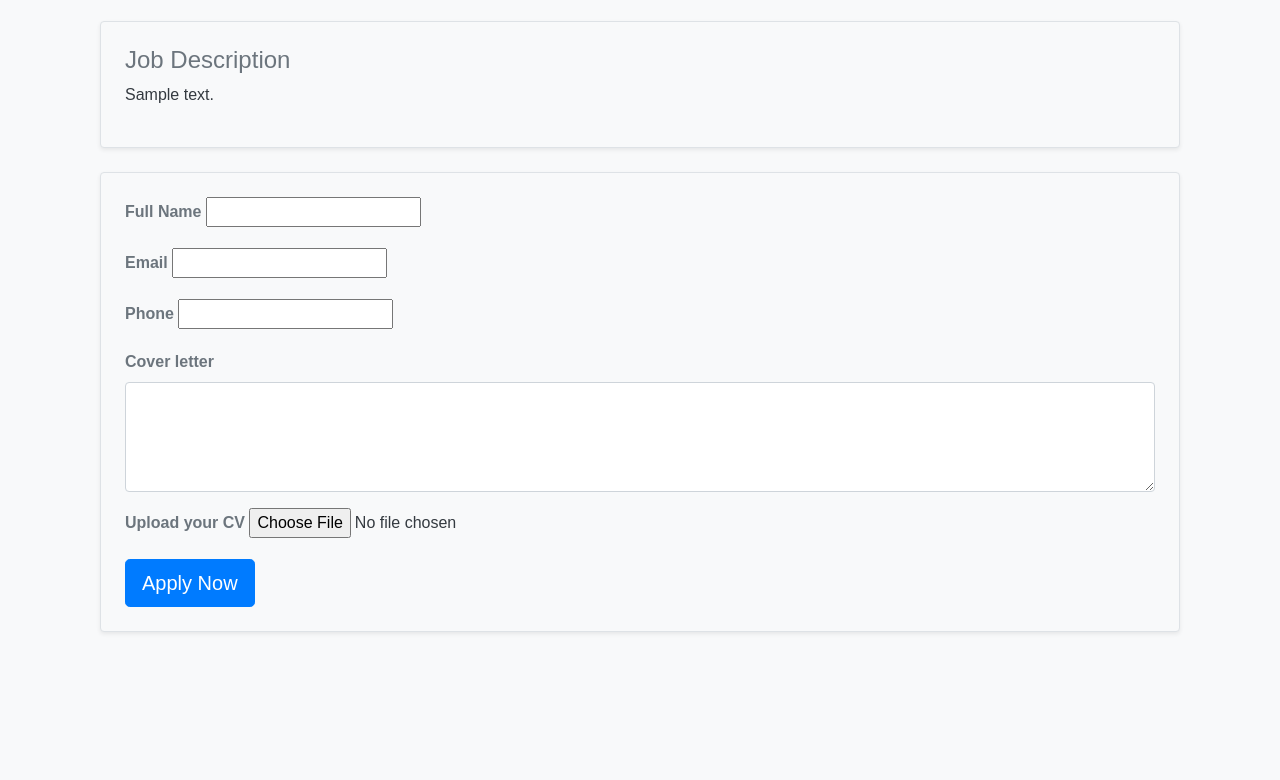
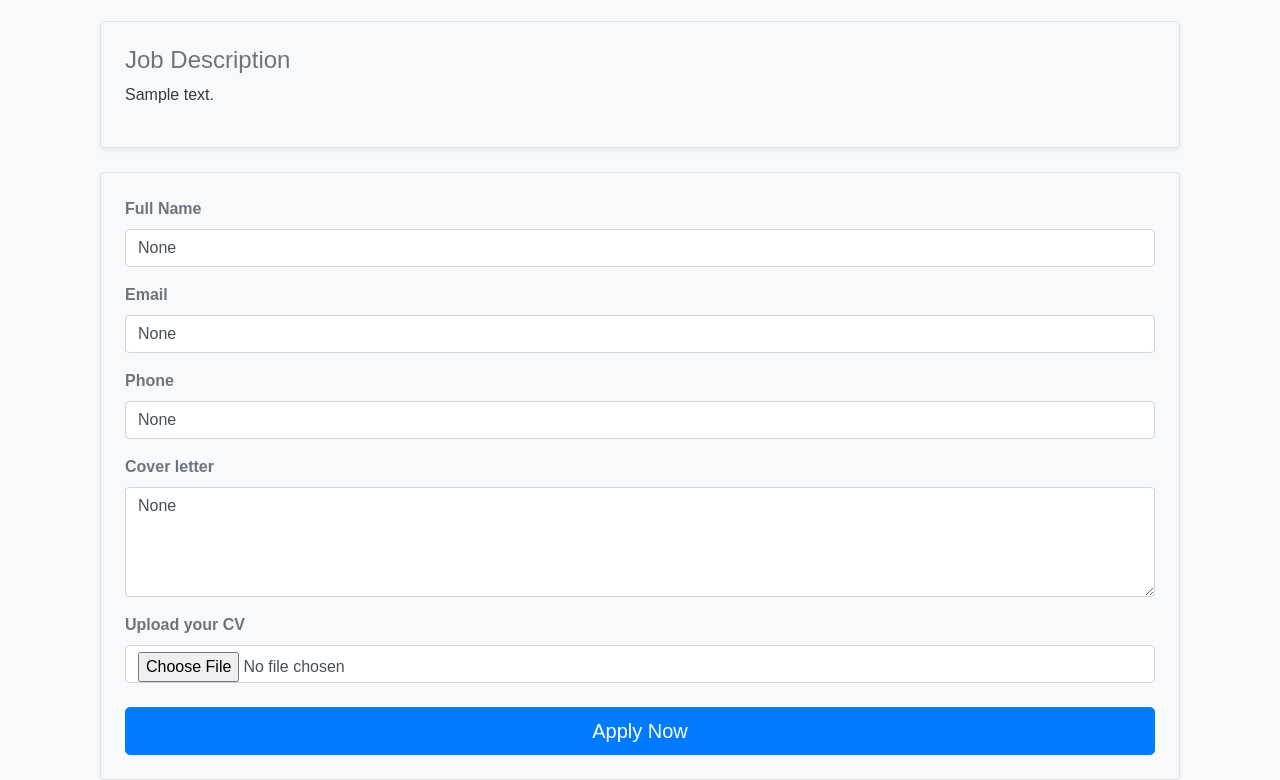
Before and after one commit to Ismat-Samadov/eploy, a Django app: page /jobs/apply-job/1/ in a window 1280 px wide. Shown: the part 189-969 px from the top of the page. Before the commit the page ends 822 px from the top, so only its background shows below. Run offline with Django 5.2, Linux system fonts and the light colour scheme; tables that the repository leaves empty hold one stand-in row (values such as "Sample post"); some libraries are stand-ins or nearby versions.

Commit message:
front updated

```diff
--- a/jobs/models.py
+++ b/jobs/models.py
@@ -33,7 +33,7 @@ class JobApplication(models.Model):
     cover_letter = models.TextField(blank=True, null=True)
     applied_at = models.DateTimeField(auto_now_add=True)
     resume = models.FileField(upload_to='resumes/')
-    match_score = models.FloatField(null=True, blank=True)  # Ensure this is a float field
+    match_score = models.FloatField(null=True, blank=True)
 
     def __str__(self):
         return f'{self.full_name} - {self.job.title}'
--- a/jobs/templates/jobs/apply_job.html
+++ b/jobs/templates/jobs/apply_job.html
@@ -18,37 +18,37 @@
         {% csrf_token %}
         {{ form.non_field_errors }}
 
-        <div class="form-group">
+        <div class="form-group mb-3">
             <label for="{{ form.full_name.id_for_label }}" class="text-secondary">{{ form.full_name.label }}</label>
-            {{ form.full_name }}
+            <input type="text" name="{{ form.full_name.name }}" id="{{ form.full_name.id_for_label }}" value="{{ form.full_name.value }}" class="form-control">
             {{ form.full_name.errors }}
         </div>
 
-        <div class="form-group">
+        <div class="form-group mb-3">
             <label for="{{ form.email.id_for_label }}" class="text-secondary">{{ form.email.label }}</label>
-            {{ form.email }}
+            <input type="email" name="{{ form.email.name }}" id="{{ form.email.id_for_label }}" value="{{ form.email.value }}" class="form-control">
             {{ form.email.errors }}
         </div>
 
-        <div class="form-group">
+        <div class="form-group mb-3">
             <label for="{{ form.phone.id_for_label }}" class="text-secondary">{{ form.phone.label }}</label>
-            {{ form.phone }}
+            <input type="text" name="{{ form.phone.name }}" id="{{ form.phone.id_for_label }}" value="{{ form.phone.value }}" class="form-control">
             {{ form.phone.errors }}
         </div>
 
-        <div class="form-group">
+        <div class="form-group mb-3">
             <label for="{{ form.cover_letter.id_for_label }}" class="text-secondary">{{ form.cover_letter.label }}</label>
-            {{ form.cover_letter }}
+            <textarea name="{{ form.cover_letter.name }}" id="{{ form.cover_letter.id_for_label }}" class="form-control" rows="4">{{ form.cover_letter.value }}</textarea>
             {{ form.cover_letter.errors }}
         </div>
 
-        <div class="form-group">
+        <div class="form-group mb-4">
             <label for="{{ form.resume.id_for_label }}" class="text-secondary">{{ form.resume.label }}</label>
-            {{ form.resume }}
+            <input type="file" name="{{ form.resume.name }}" id="{{ form.resume.id_for_label }}" class="form-control">
             {{ form.resume.errors }}
         </div>
 
-        <button type="submit" class="btn btn-primary btn-lg">Apply Now</button>
+        <button type="submit" class="btn btn-primary btn-lg w-100">Apply Now</button>
     </form>
 </div>
 
@@ -63,22 +63,18 @@
     }
 
     .job-description, .application-form {
-        margin-bottom: 20px;
         background-color: #ffffff;
-        padding: 20px;
         border-radius: 8px;
         box-shadow: 0 4px 8px rgba(0, 0, 0, 0.1);
     }
 
     .form-group label {
         font-weight: bold;
-        color: #343a40;
     }
 
     .btn-primary {
         background-color: #007bff;
         border-color: #007bff;
-        color: #ffffff;
     }
 
     .btn-primary:hover {
```
